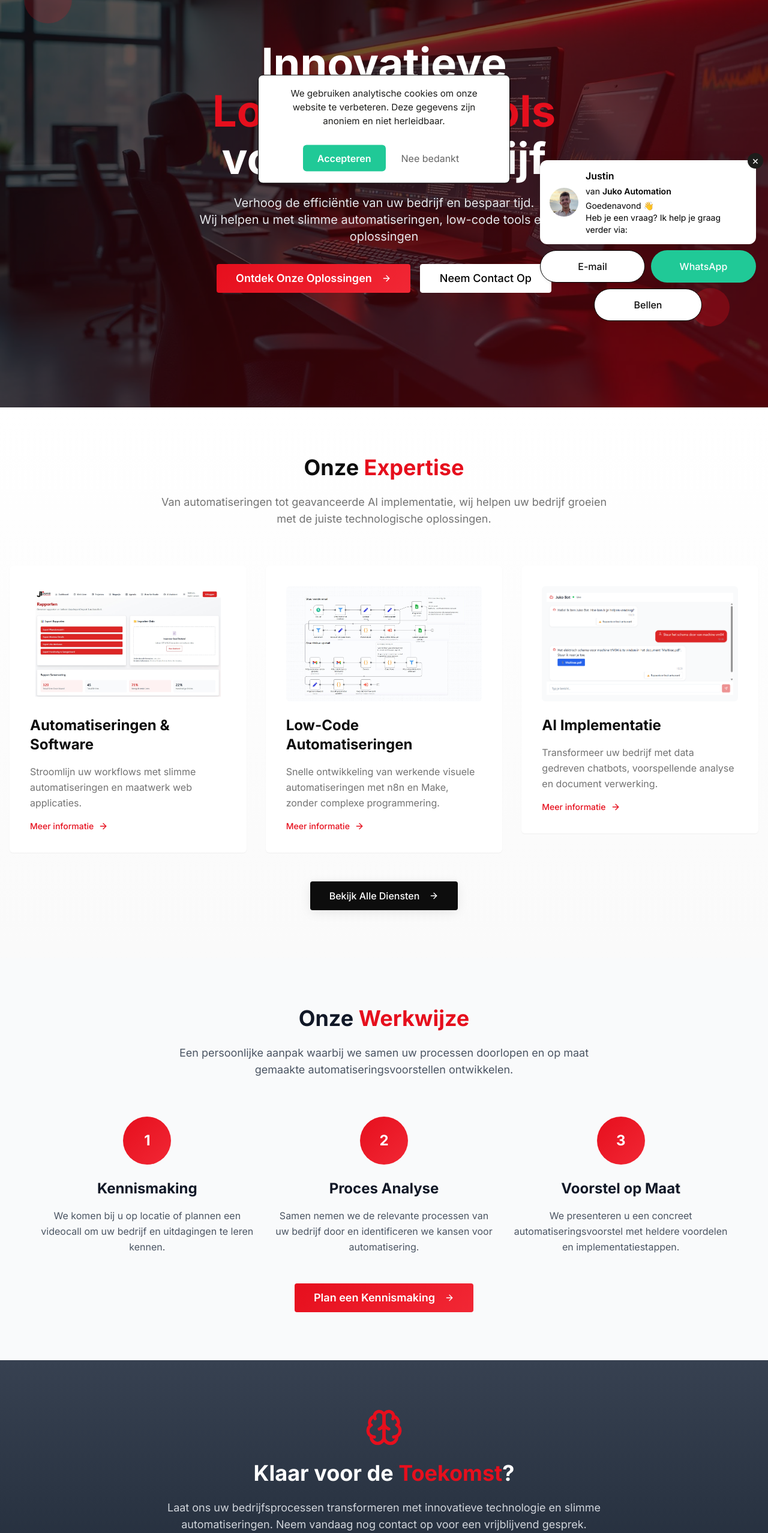
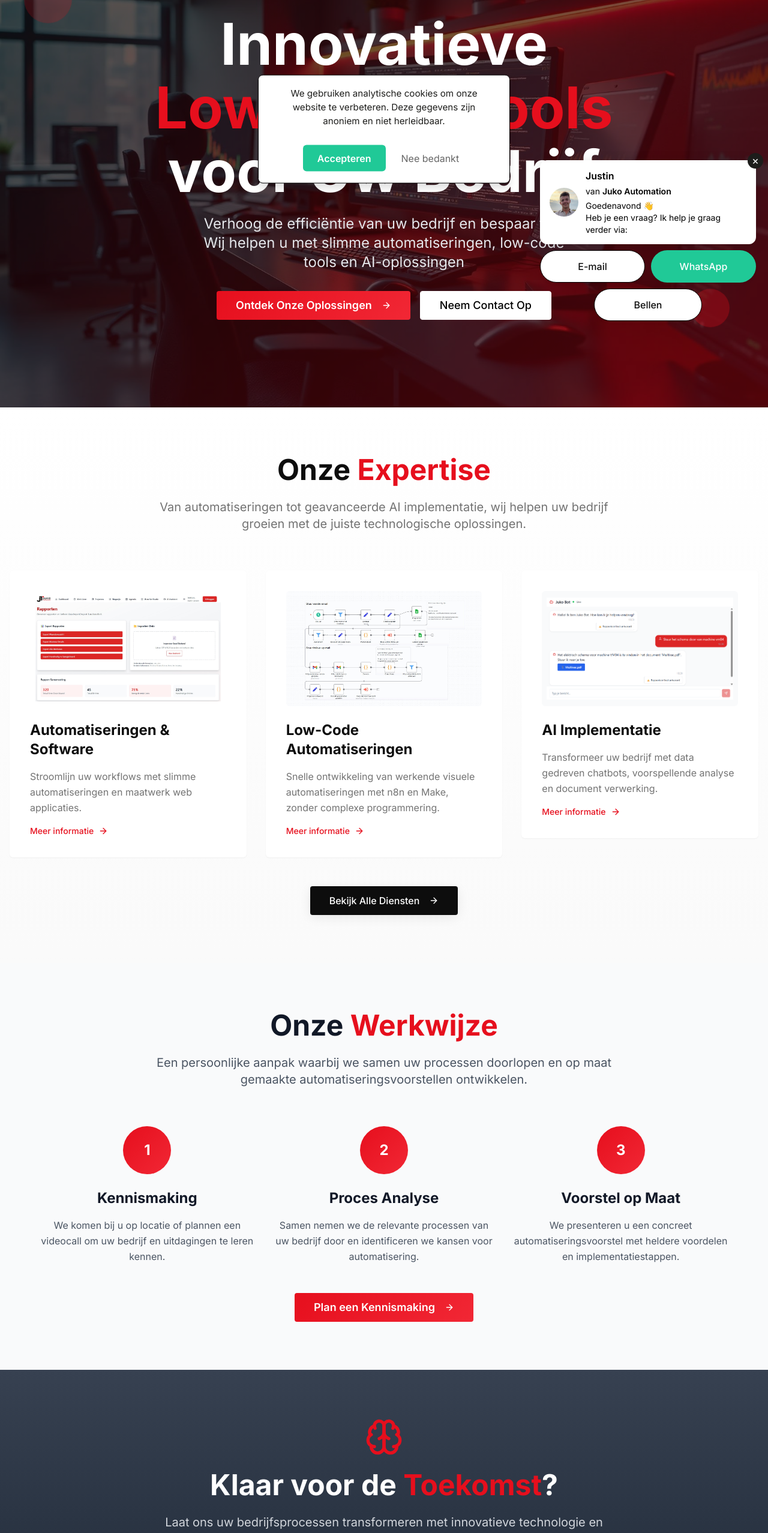
Before and after one commit to Jukotechniek/juko-automation-website, a React (Vite) app: page / in a window 1280 px wide. Shown: the part 185-2740 px from the top of the page at 60% size. Built offline with nearby package versions, Linux system fonts and the light colour scheme.

Commit message:
Enhance typography in Home component for better readability and visual impact

```diff
--- a/src/pages/Home.tsx
+++ b/src/pages/Home.tsx
@@ -52,14 +52,14 @@ const Home = () => {
 
         <div className="relative z-10 container mx-auto px-4 text-center text-white">
           <div className="max-w-4xl mx-auto animate-fade-in">
-            <h1 className="text-3xl sm:text-4xl md:text-5xl lg:text-6xl xl:text-7xl font-bold mb-6 leading-tight text-center">
+            <h1 className="text-4xl sm:text-5xl md:text-6xl lg:text-7xl xl:text-8xl font-bold mb-6 leading-tight text-center">
               <div className="flex flex-col items-center">
                 <div>Innovatieve</div>
                 <div className="text-primary min-h-[1.2em] flex items-center justify-center">{rotatingWord}</div>
                 <div>voor Uw Bedrijf</div>
               </div>
             </h1>
-            <p className="text-base sm:text-lg md:text-xl mb-8 text-gray-200 max-w-2xl mx-auto px-2">
+            <p className="text-lg sm:text-xl md:text-2xl mb-8 text-gray-200 max-w-2xl mx-auto px-2">
             Verhoog de efficiëntie van uw bedrijf en bespaar tijd. <br /> Wij helpen u met slimme automatiseringen, low-code tools en AI-oplossingen
             </p>
             <div className="flex flex-col sm:flex-row gap-4 justify-center items-center px-2">
@@ -88,10 +88,10 @@ const Home = () => {
       <section className="py-20 bg-gradient-subtle">
         <div className="container mx-auto px-4">
           <div className="text-center mb-16 animate-slide-up">
-            <h2 className="text-3xl md:text-4xl font-bold mb-6">
+            <h2 className="text-4xl md:text-5xl font-bold mb-6">
               Onze <span className="text-primary">Expertise</span>
             </h2>
-            <p className="text-lg text-muted-foreground max-w-3xl mx-auto">
+            <p className="text-xl text-muted-foreground max-w-3xl mx-auto">
               Van automatiseringen tot geavanceerde AI implementatie,
               wij helpen uw bedrijf groeien met de juiste technologische oplossingen.
             </p>
@@ -151,10 +151,10 @@ const Home = () => {
         <div className="container mx-auto px-4">
           <div className="max-w-6xl mx-auto">
             <div className="text-center mb-16">
-              <h2 className="text-3xl md:text-4xl font-bold mb-6 text-gray-900">
+              <h2 className="text-4xl md:text-5xl font-bold mb-6 text-gray-900">
                 Onze <span className="text-primary">Werkwijze</span>
               </h2>
-              <p className="text-lg text-gray-600 max-w-3xl mx-auto">
+              <p className="text-xl text-gray-600 max-w-3xl mx-auto">
                 Een persoonlijke aanpak waarbij we samen uw processen doorlopen en op maat gemaakte automatiseringsvoorstellen ontwikkelen.
               </p>
             </div>
@@ -211,10 +211,10 @@ const Home = () => {
         <div className="container mx-auto px-4 text-center">
           <div className="max-w-3xl mx-auto">
             <Brain className="w-16 h-16 mx-auto mb-6 text-primary" />
-            <h2 className="text-3xl md:text-4xl font-bold mb-6">
+            <h2 className="text-4xl md:text-5xl font-bold mb-6">
               Klaar voor de <span className="text-primary">Toekomst</span>?
             </h2>
-            <p className="text-lg mb-8 text-gray-300">
+            <p className="text-xl mb-8 text-gray-300">
               Laat ons uw bedrijfsprocessen transformeren met innovatieve technologie
               en slimme automatiseringen. Neem vandaag nog contact op voor een vrijblijvend gesprek.
             </p>
```
